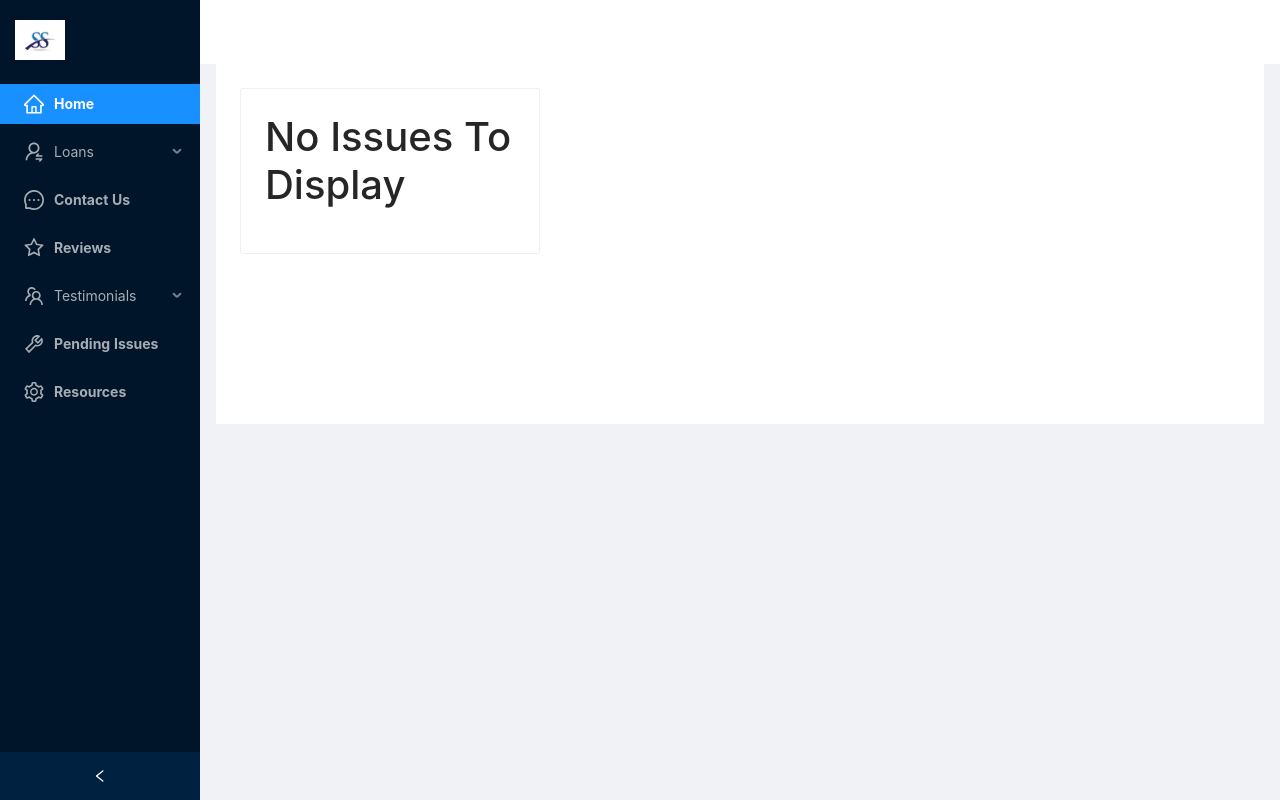
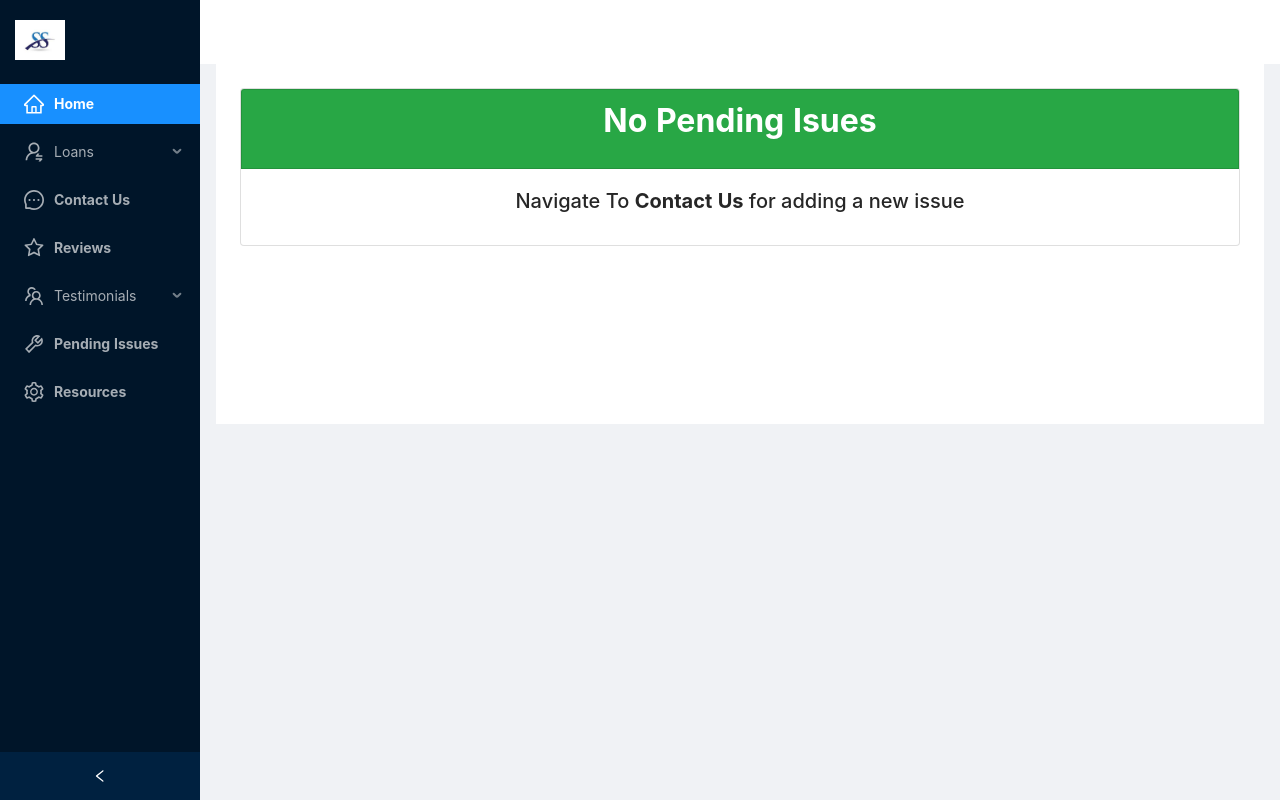
Before and after one commit to 1Canis-Lupus1/My-Finance-Website, a React (Create React App) app: page /issues in a window 1280 px wide. Built offline with nearby package versions, Linux system fonts and the light colour scheme.

Commit message:
Issue Psedu commit

```diff
--- a/src/components/ShowIssues.jsx
+++ b/src/components/ShowIssues.jsx
@@ -1,13 +1,34 @@
 import React, { Component } from "react";
-import { Card, Button } from "antd";
+import { Card, Button, Alert, Badge, Modal } from "antd";
+import moment from "moment";
 
 export class ShowIssues extends Component {
   constructor(props) {
     super(props);
     this.state = {
       userList: [],
+      isModalVisible: false,
     };
   }
+
+  showModal = () => {
+    this.setState({
+      isModalVisible: true,
+    });
+  };
+
+  handleOk = () => {
+    this.setState({
+      isModalVisible: false,
+    });
+  };
+
+  handleCancel = () => {
+    this.setState({
+      isModalVisible: false,
+    });
+  };
+
   componentDidMount() {
     var userArr = JSON.parse(localStorage.getItem("users"));
     console.log("Check 1:", userArr);
@@ -31,15 +52,29 @@ export class ShowIssues extends Component {
     return (
       <div>
         {this.state.userList.length === 0 ? (
-          <Card style={{ width: 300 }}>
-            <h1>No Issues To Display</h1>
-          </Card>
+          <div class="card text-center">
+            <div class="card-header card bg-success">
+              <h2 style={{ color: "white", paddingBottom: "0px" }}>
+                <b>No Pending Isues</b>
+              </h2>
+            </div>
+            <div class="card-body">
+              <h5 class="card-title">
+                Navigate To <b>Contact Us</b> for adding a new issue
+              </h5>
+            </div>
+          </div>
         ) : (
           this.state.userList.map((e, i) => {
             console.log("Each is:", e);
             return (
               <>
-                <h3>ISSUE NUMBER #{i + 1}</h3>
+                <h5>
+                  <b>
+                    ISSUE #{i + 1} (Added On:{" "}
+                    {moment(Date.now()).format("dddd, MMMM Do YYYY")})
+                  </b>
+                </h5>
                 <table class="table table-dark">
                   <thead>
                     <tr>
@@ -49,7 +84,7 @@ export class ShowIssues extends Component {
                       <th scope="col">Email</th>
                       <th scope="col">Issue</th>
                       <th scope="col">Status</th>
-                      <th scope="col">Admin Panel</th>
+                      {/* <th scope="col">Admin Panel</th> */}
                     </tr>
                   </thead>
                   <tbody>
@@ -60,15 +95,11 @@ export class ShowIssues extends Component {
                       <td>{e.email}</td>
                       <td>{e.issue}</td>
                       <td>
-                        <Button disabled>
-                          <b style={{ color: "black" }}>Issue Pending</b>
+                        <Button style={{ backgroundColor: "green" }} disabled>
+                          <b style={{ color: "white" }}>Pending</b>
                         </Button>
                       </td>
-                      <td>
-                        <Button>
-                          <b style={{ color: "black" }}>Issue Resolved</b>
-                        </Button>
-                      </td>
+                      <td></td>
                     </tr>
                   </tbody>
                 </table>
```
Also changed, not shown: 1 other file (tests, documents, lock files or other folders).
